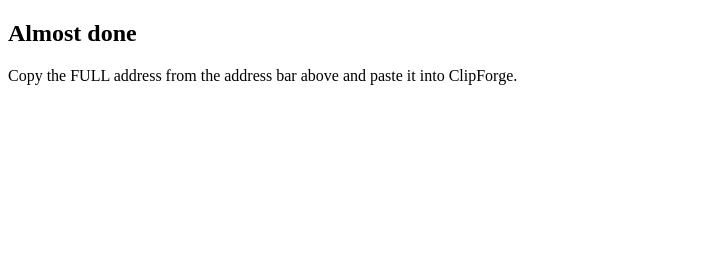
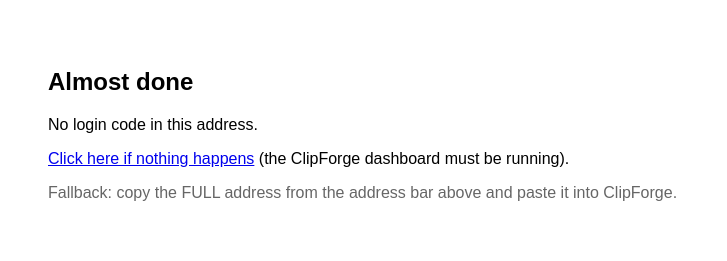
Before and after one commit to jacob17945-coder/clipforge-auth, a plain HTML site: page callback/index.html in a window 1280 px wide. Shown: the whole page, without its empty margins (0-727 px from the left). Drawn offline with Linux system fonts and the light colour scheme.

Commit message:
Add files via upload

```diff
--- a/callback/index.html
+++ b/callback/index.html
@@ -1,2 +1,15 @@
 <!doctype html><meta charset="utf-8"><meta name="viewport" content="width=device-width,initial-scale=1"><title>ClipForge login</title>
-<h2>Almost done</h2><p>Copy the FULL address from the address bar above and paste it into ClipForge.</p>
+<body style="font-family:sans-serif;padding:40px">
+<h2>Almost done</h2>
+<p id="msg">Handing the login to ClipForge on this computer...</p>
+<p><a id="go" href="#">Click here if nothing happens</a> (the ClipForge dashboard must be running).</p>
+<p style="color:#666">Fallback: copy the FULL address from the address bar above and paste it into ClipForge.</p>
+<script>
+  // The login code goes straight to the ClipForge dashboard on this PC (localhost); it is never sent anywhere else.
+  var q = location.search;
+  var target = "http://127.0.0.1:8765/oauth/callback" + q;
+  document.getElementById("go").href = target;
+  if (q.indexOf("code=") !== -1 || q.indexOf("error=") !== -1) { location.replace(target); }
+  else { document.getElementById("msg").textContent = "No login code in this address."; }
+</script>
+</body>
```
